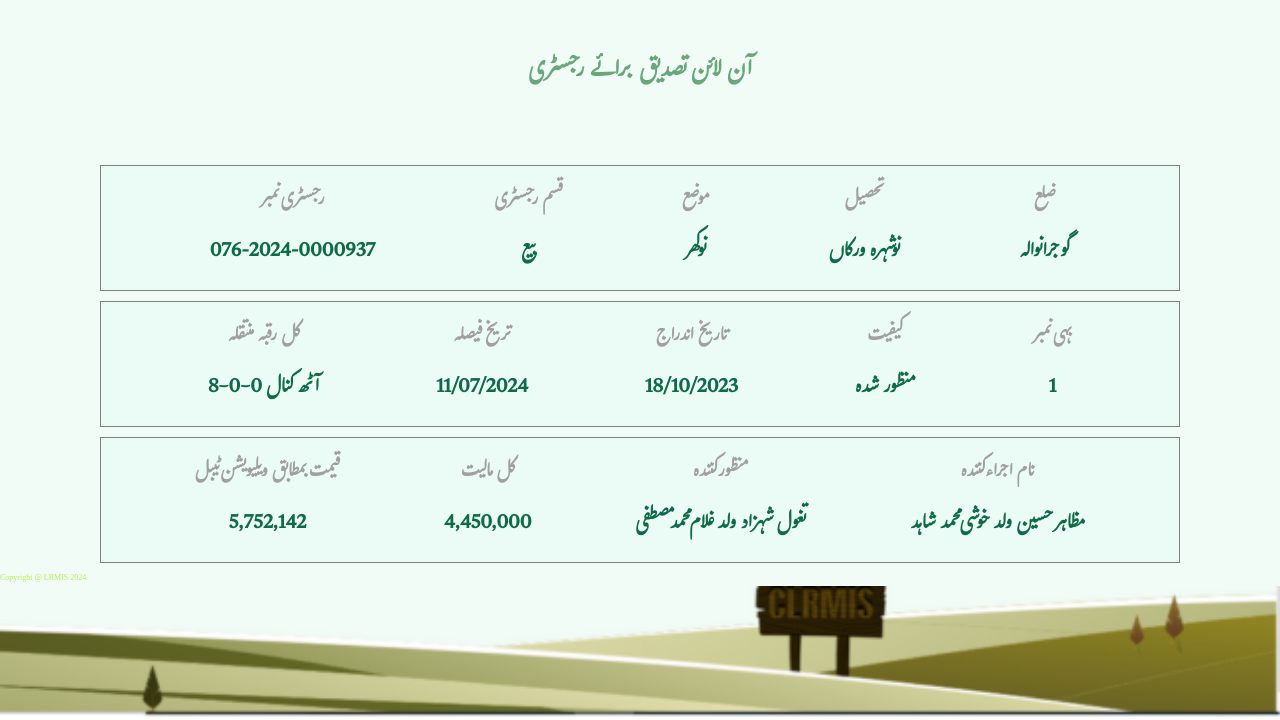
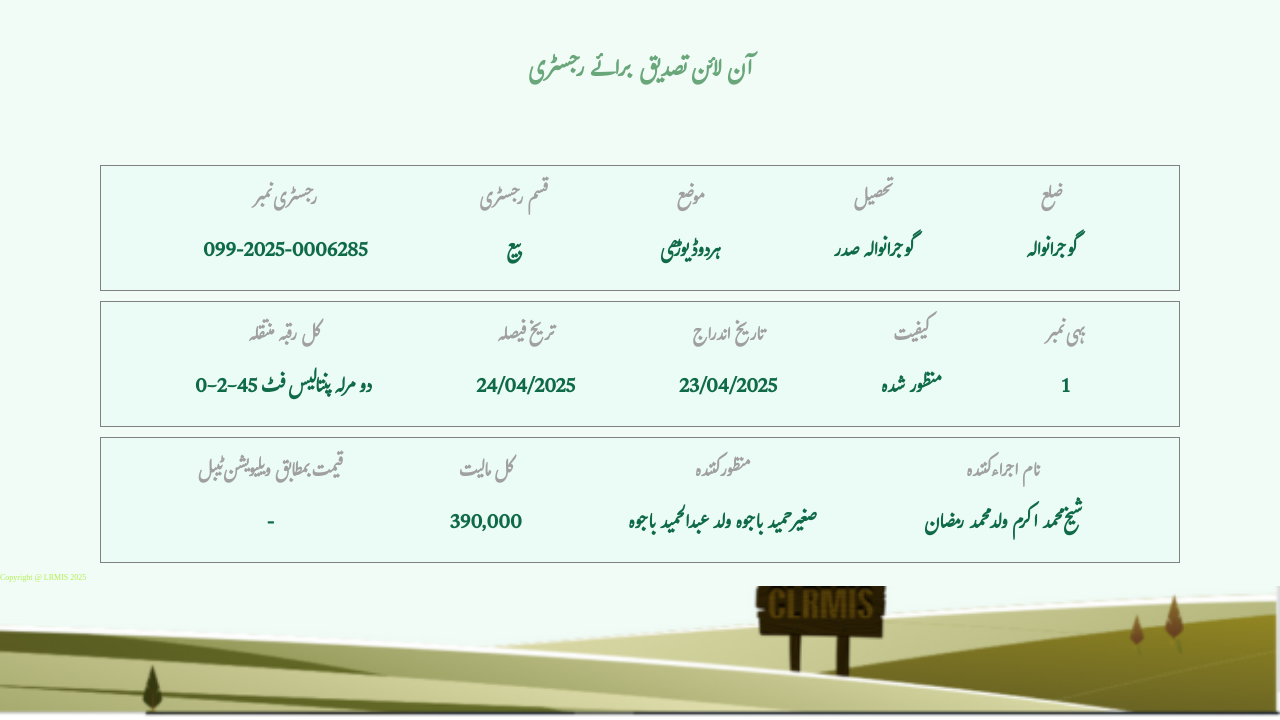
Before and after one commit to punjabzameen/Punjab63, a plain HTML site: page index.html in a window 1280 px wide. Shown: the part 80-800 px from the top of the page. Drawn offline with Linux system fonts and the light colour scheme.

Commit message:
Update index.html

```diff
--- a/index.html
+++ b/index.html
@@ -32,7 +32,7 @@
             <div class="item text1">
                 <h3>رجسٹری نمبر
                 </h3>
-                <p>076-2024-0000937
+                <p>099-2025-0006285
                 </p>
             </div>
             <div class="item text2"><h3>قسم رجسٹری
@@ -42,13 +42,13 @@
             <div class="item text3">
                 <h3>موضع
                 </h3>
-                <p>نوکھر
+                <p>ہردوڈیوڑھی
                 </p>
             </div>
             <div class="item text4">
                 <h3>تحصیل
                 </h3>
-                <p>نوشہرہ ورکاں
+                <p>گوجرانوالہ صدر
                 </p>
             </div>
             <div class="item text5">
@@ -63,18 +63,18 @@
             <div class="item text1">
                 <h3>کل رقبہ منتقلہ
                 </h3>
-                <p>8-0-0 آٹھ کنال
+                <p>0-2-45 دو مرلہ پنتالیس فٹ
                 </p>
             </div>
             <div class="item text2"><h3>تریخ فیصلہ
 
             </h3>
-            <p>11/07/2024
+            <p>24/04/2025
             </p></div>
             <div class="item text3">
                 <h3>تاریخ اندراج
                 </h3>
-                <p>18/10/2023
+                <p>23/04/2025
                 </p>
             </div>
             <div class="item text4">
@@ -95,23 +95,23 @@
             <div class="item text1">
                 <h3>قیمت بمطابق ویلیویشن ٹیبل
                 </h3>
-                <p>5,752,142
+                <p>-
                 </p>
             </div>
             <div class="item text2"><h3>کل مالیت
             </h3>
-            <p>4,450,000
+            <p>390,000
             </p></div>
             <div class="item text3">
                 <h3>منظور کنندہ
                 </h3>
-                <p>تغول شہزاد ولد غلام محمد مصطفی
+                <p>صغیر حمید باجوہ ولد عبدالحمید باجوہ
                 </p>
             </div>
             <div class="item text4">
                 <h3>نام اجراء کنندہ
                 </h3>
-                <p>مظاہر حسین ولد خوشی محمد شاہد
+                <p>شیخ محمد اکرم ولد محمد رمضان
                 </p>
             </div>
 
@@ -120,7 +120,7 @@
     </section>
     <!-- ----------------- Inage section------------------ -->
      <div class="bottom_img">
-        Copyright @ LRMIS 2024
+        Copyright @ LRMIS 2025
 
      </div>
      <!-- <div class="main">
```
